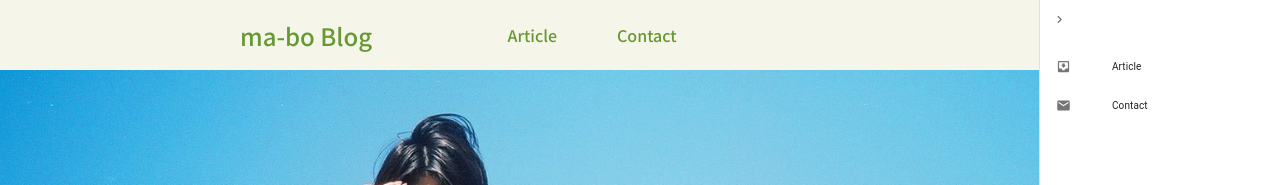
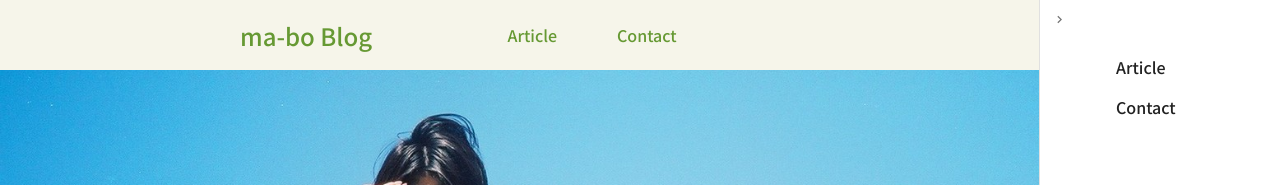
Before and after one commit to daichanstudio/mabo-blog, a Next.js app: page / in a window 1280 px wide. Both pictures are taken after a click on the button "open drawer". Shown: the top 185 px of the page. Built offline with nearby package versions, Linux system fonts and the light colour scheme.

Commit message:
ハンバーガーメニュー修正

```diff
--- a/src/components/hambuger.js
+++ b/src/components/hambuger.js
@@ -16,6 +16,7 @@ import ListItemText from '@material-ui/core/ListItemText';
 import InboxIcon from '@material-ui/icons/MoveToInbox';
 import MailIcon from '@material-ui/icons/Mail';
 import InstagramIcon from '@material-ui/icons/Instagram';
+import Link from 'next/link'
 
 const drawerWidth = 240;
 
@@ -122,12 +123,17 @@ export default function PersistentDrawerRight() {
 
 
         <List>
-          {['Article', 'Contact'].map((text, index) => (
+          {/* {['Article', 'Contact'].map((text, index) => (
             <ListItem button key={text}>
               <ListItemIcon>{index % 2 === 0 ? <InboxIcon /> : <MailIcon />}</ListItemIcon>
               <ListItemText primary={text} />
             </ListItem>
-          ))}
+          ))} */}
+          <ListItem><Link href="/blog"><a>Article</a></Link></ListItem>
+          <ListItem>   <Link href="/contact"><a>Contact</a></Link></ListItem>
+
+
+
         </List>
       </Drawer>
     </div>
--- a/src/components/header.js
+++ b/src/components/header.js
@@ -5,6 +5,7 @@ import MenuIcon from '@material-ui/icons/Menu';
 import { makeStyles, createStyles} from '@material-ui/styles';
 // import Dropdown from './dropdown'
 import Ham from './hambuger';
+
 
 
 
```
